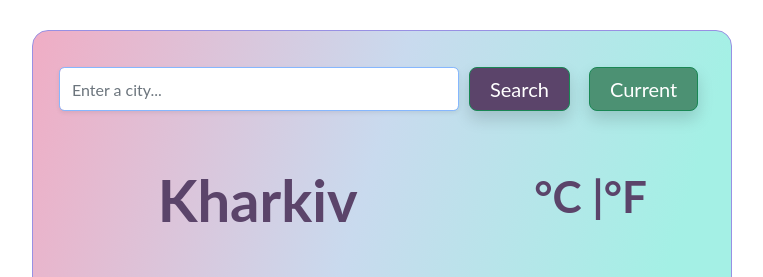
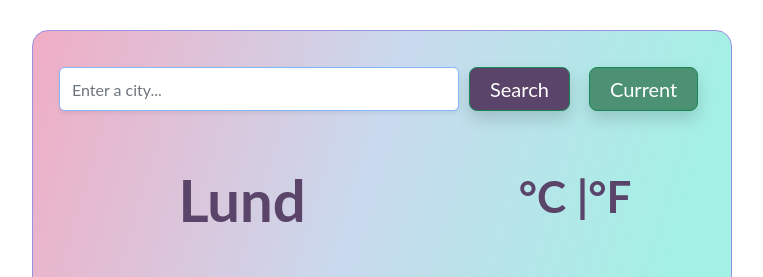
Before and after one commit to IreneK86/Weather-app, a plain HTML site: page index.html in a window 1280 px wide. Shown: the top 277 px of the page, without its empty margins (195-958 px from the left). Drawn offline with nearby package versions, Linux system fonts and the light colour scheme; files that its build step writes are made by us from their sources; no server answers; files whose address does not match are found by name.

Commit message:
Update index.html

```diff
--- a/index.html
+++ b/index.html
@@ -46,7 +46,7 @@
           </button>
           <table class="table table-borderless">
             <thead>
-              <th><h1 id="city">Kharkiv</h1></th>
+              <th><h1 id="city">Lund</h1></th>
               <th scope="col">
                 <span class="Temperature" id="temperature"></span>
                 <span class="tempUnits">
```
